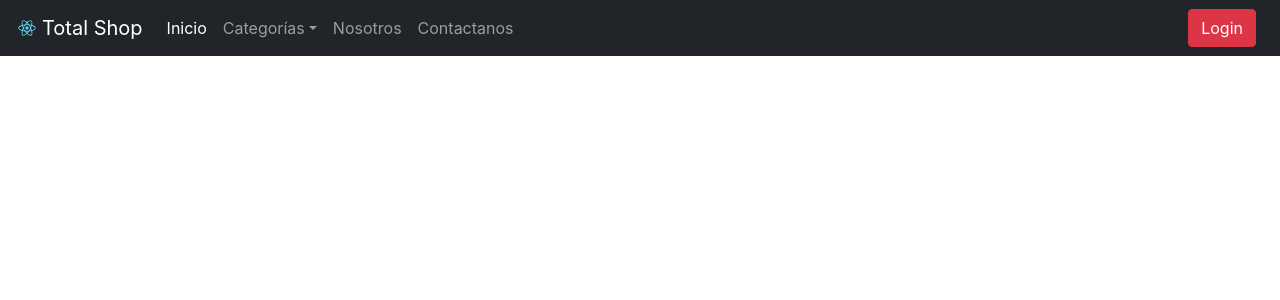
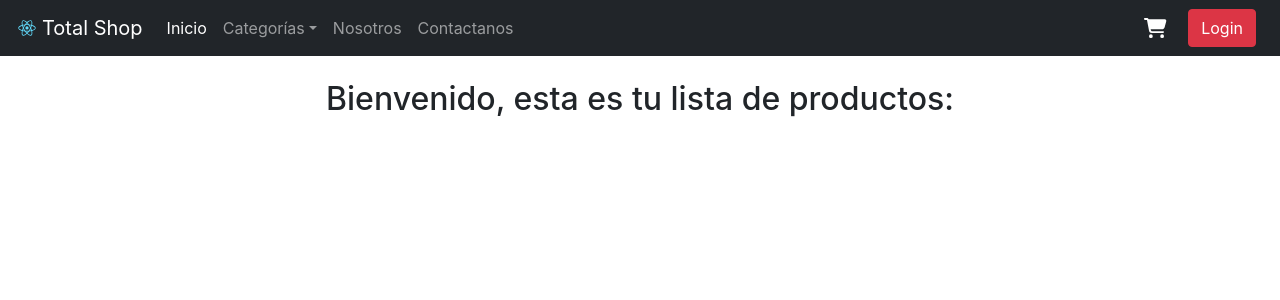
Before and after one commit to angelh200/total-shop, a React (Create React App) app: page / in a window 1280 px wide. Shown: the top 300 px of the page. Built offline with nearby package versions, Linux system fonts and the light colour scheme.

Commit message:
Componentes CartWidget y ItemListContainer añadidos

```diff
--- a/package.json
+++ b/package.json
@@ -3,6 +3,9 @@
   "version": "0.1.0",
   "private": true,
   "dependencies": {
+    "@fortawesome/fontawesome-svg-core": "^6.1.0",
+    "@fortawesome/free-solid-svg-icons": "^6.1.0",
+    "@fortawesome/react-fontawesome": "^0.1.18",
     "@testing-library/jest-dom": "^5.16.2",
     "@testing-library/react": "^12.1.3",
     "@testing-library/user-event": "^13.5.0",
--- a/public/index.html
+++ b/public/index.html
@@ -45,4 +45,5 @@
 
   <!--  Bootstrap JS-->
   <script src="https://cdn.jsdelivr.net/npm/bootstrap@5.1.3/dist/js/bootstrap.bundle.min.js" integrity="sha384-ka7Sk0Gln4gmtz2MlQnikT1wXgYsOg+OMhuP+IlRH9sENBO0LRn5q+8nbTov4+1p" crossorigin="anonymous"></script>
+  <script src="https://kit.fontawesome.com/4114ad6501.js" crossorigin="anonymous"></script>
 </html>
--- a/src/App.js
+++ b/src/App.js
@@ -1,6 +1,6 @@
 import NavBar from './components/NavBar';
-import logo from './logo.svg';
 import './App.css';
+import ItemListContainer from "./components/ItemListContainer";
 
 function App() {
   return (
@@ -8,6 +8,7 @@ function App() {
         <header>
             <NavBar />
         </header>
+        <ItemListContainer greeting="Bienvenido, esta es tu lista de productos:"/>
     </div>
   );
 }
--- /dev/null
+++ b/src/components/CartWidget.js
@@ -0,0 +1,23 @@
+import React from 'react';
+import { FontAwesomeIcon } from '@fortawesome/react-fontawesome';
+import { faCartShopping } from '@fortawesome/free-solid-svg-icons';
+
+const cartStyle = {
+    color: 'white'
+};
+
+const btnCart = {
+    background: 'transparent',
+    border: 'none',
+    "font-size": '20px'
+};
+
+const CartWidget = () => {
+    return (
+        <button className="mx-3" style={btnCart}>
+            <FontAwesomeIcon icon={faCartShopping} style={cartStyle}/>
+        </button>
+    );
+};
+
+export default CartWidget;
--- /dev/null
+++ b/src/components/ItemListContainer.js
@@ -0,0 +1,11 @@
+import React from 'react';
+
+const ItemListContainer = (props) => {
+    return (
+        <div className="container-fluid py-4">
+            <h2>{props.greeting}</h2>
+        </div>
+    );
+};
+
+export default ItemListContainer;
--- a/src/components/NavBar.js
+++ b/src/components/NavBar.js
@@ -1,9 +1,11 @@
 import logo from '../logo.svg';
 import React  from "react";
+import CartWidget from "./CartWidget";
 
 class NavBar extends React.Component {
     render() {
-        return <nav className="navbar navbar-expand-lg navbar-dark bg-dark">
+        return (
+            <nav className="navbar navbar-expand-lg navbar-dark bg-dark">
                 <div className="container-fluid">
                     <a className="navbar-brand" href="#">
                         <img src={logo} alt="" width="30" height="24"
@@ -39,12 +41,14 @@ class NavBar extends React.Component {
                                 <a className="nav-link" href="#">Contactanos</a>
                             </li>
                         </ul>
-                    <form className="container-fluid d-flex justify-content-start">
-                        <button className="btn ms-auto btn-danger" type="button">Login</button>
+                        <form className="container-fluid d-flex justify-content-end">
+                            <CartWidget/>
+                            <button className="btn btn-danger" type="button">Login</button>
                         </form>
                     </div>
                 </div>
-        </nav>;
+            </nav>
+        );
     }
 }
 
```
Also changed, not shown: 1 other file (tests, documents, lock files or other folders). Lines whose indentation alone changed are shown as unchanged.
